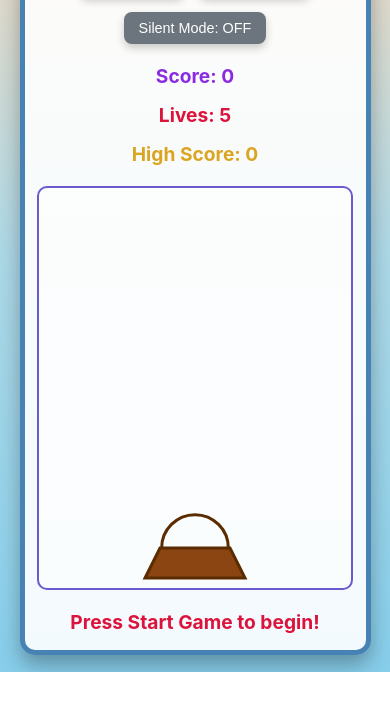
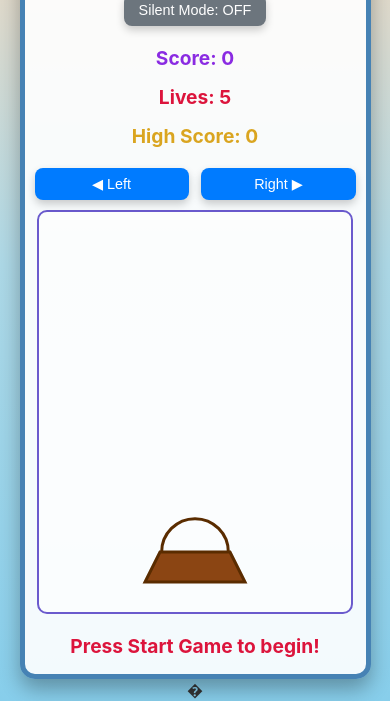
Before and after one commit to nagesh-9/fruithunt, a plain HTML site: page index.html in a window 390 px wide. Shown: the part 172-873 px from the top of the page. Before the commit the page ends 844 px from the top, so only its background shows below. Drawn offline with nearby package versions, Linux system fonts and the light colour scheme.

Commit message:
Update index.html

```diff
--- a/index.html
+++ b/index.html
@@ -93,6 +93,32 @@
         }
         #silentModeButton:hover {
             background-color: #5a6268; /* Darker Grey */
+        }
+
+        /* Mobile-only control buttons */
+        .mobile-canvas-controls {
+            display: none; /* Hidden by default on larger screens */
+            justify-content: space-between;
+            width: 100%; /* Take full width of game-container */
+            margin-bottom: 10px; /* Space between buttons and canvas */
+        }
+
+        .mobile-only-button {
+            padding: 10px 20px;
+            font-size: 1.1em;
+            width: 48%; /* Take roughly half width each */
+            background-color: #007bff; /* Blue for movement buttons */
+        }
+
+        .mobile-only-button:hover {
+            background-color: #0056b3; /* Darker blue */
+        }
+
+        /* Media query to show mobile controls on smaller screens */
+        @media (max-width: 768px) {
+            .mobile-canvas-controls {
+                display: flex; /* Show on mobile/tablet */
+            }
         }
 
 
@@ -194,6 +220,11 @@
             <div class="lives-board">Lives: <span id="lives">5</span></div>
             <div class="high-score-board">High Score: <span id="highScore">0</span></div>
         </div>
+        <!-- New mobile-only control buttons -->
+        <div class="mobile-canvas-controls">
+            <button id="moveLeft" class="game-button mobile-only-button">◀ Left</button>
+            <button id="moveRight" class="game-button mobile-only-button">Right ▶</button>
+        </div>
         <canvas id="gameCanvas"></canvas>
         <div class="game-message" id="gameMessage"></div>
     </div>
@@ -246,7 +277,7 @@
             { name: 'apple', emoji: '🍎', type: 'good' },
             { name: 'banana', emoji: '🍌', type: 'good' },
             { name: 'grape', emoji: '🍇', type: 'good' },
-            { name: 'lemon', emoji: '🍋', type: 'good' },
+            { name: 'lemon', emoji: '�', type: 'good' },
             { name: 'orange', emoji: '🍊', type: 'good' },
             // Bad objects (bombs, knives)
             { name: 'bomb', emoji: '💣', type: 'bad' },
@@ -331,8 +362,9 @@
             canvas.height = Math.min(window.innerHeight * 0.6, 400); // Max height 400px or 60% of window
 
             // Adjust player initial position after resize
+            // Elevated by 30px from the bottom to ensure visibility
             player.x = (canvas.width - player.width) / 2;
-            player.y = canvas.height - player.height - 10; // 10px from bottom
+            player.y = canvas.height - player.height - 30;
         }
 
         // Call resize on initial load and on window resize
@@ -374,9 +406,21 @@
             ctx.fillText(obj.emoji, obj.x + objectWidth / 2, obj.y + objectHeight / 2);
         }
 
+        // --- Player Movement Flags for Buttons ---
+        let moveLeftPressed = false;
+        let moveRightPressed = false;
+
         // Function to update game state (move objects, check collisions, handle lives)
         function update() {
             if (!gameRunning || gameOver) return;
+
+            // Handle keyboard and button movement
+            if (moveLeftPressed) {
+                player.x = Math.max(0, player.x - player.speed);
+            }
+            if (moveRightPressed) {
+                player.x = Math.min(canvas.width - player.width, player.x + player.speed);
+            }
 
             // Move objects
             for (let i = 0; i < objects.length; i++) {
@@ -525,8 +569,7 @@
             highScoreDisplay.textContent = highScore;
         }
 
-        // Event Listeners for Player Movement
-        // Keyboard controls
+        // Event Listeners for Player Movement (Keyboard)
         document.addEventListener('keydown', (e) => {
             if (gameRunning && !gameOver) {
                 if (e.key === 'ArrowLeft' || e.key === 'a') {
@@ -537,7 +580,7 @@
             }
         });
 
-        // Touch controls (for mobile responsiveness)
+        // Event Listeners for Player Movement (Touch Swipe on Canvas)
         let touchStartX = 0;
         canvas.addEventListener('touchstart', (e) => {
             if (gameRunning && !gameOver) {
@@ -560,7 +603,46 @@
             }
         });
 
-        // Button event listeners
+        // Event Listeners for Mobile-Only Buttons (Tap and Hold)
+        const moveLeftButton = document.getElementById('moveLeft');
+        const moveRightButton = document.getElementById('moveRight');
+
+        // Flags for continuous movement with buttons
+        let moveLeftButtonPressed = false;
+        let moveRightButtonPressed = false;
+
+        // Left button events
+        moveLeftButton.addEventListener('touchstart', (e) => {
+            e.preventDefault(); // Prevent default touch behavior
+            moveLeftButtonPressed = true;
+        });
+        moveLeftButton.addEventListener('touchend', () => {
+            moveLeftButtonPressed = false;
+        });
+        moveLeftButton.addEventListener('mousedown', () => { // For desktop click testing
+            moveLeftButtonPressed = true;
+        });
+        moveLeftButton.addEventListener('mouseup', () => { // For desktop click testing
+            moveLeftButtonPressed = false;
+        });
+
+        // Right button events
+        moveRightButton.addEventListener('touchstart', (e) => {
+            e.preventDefault(); // Prevent default touch behavior
+            moveRightButtonPressed = true;
+        });
+        moveRightButton.addEventListener('touchend', () => {
+            moveRightButtonPressed = false;
+        });
+        moveRightButton.addEventListener('mousedown', () => { // For desktop click testing
+            moveRightButtonPressed = true;
+        });
+        moveRightButton.addEventListener('mouseup', () => { // For desktop click testing
+            moveRightButtonPressed = false;
+        });
+
+
+        // Button event listeners (Start, Reset, Silent Mode)
         startButton.addEventListener('click', startGame);
         resetButton.addEventListener('click', resetGame);
         silentModeButton.addEventListener('click', toggleMute);
@@ -582,3 +664,4 @@
     </script>
 </body>
 </html>
+�
```
